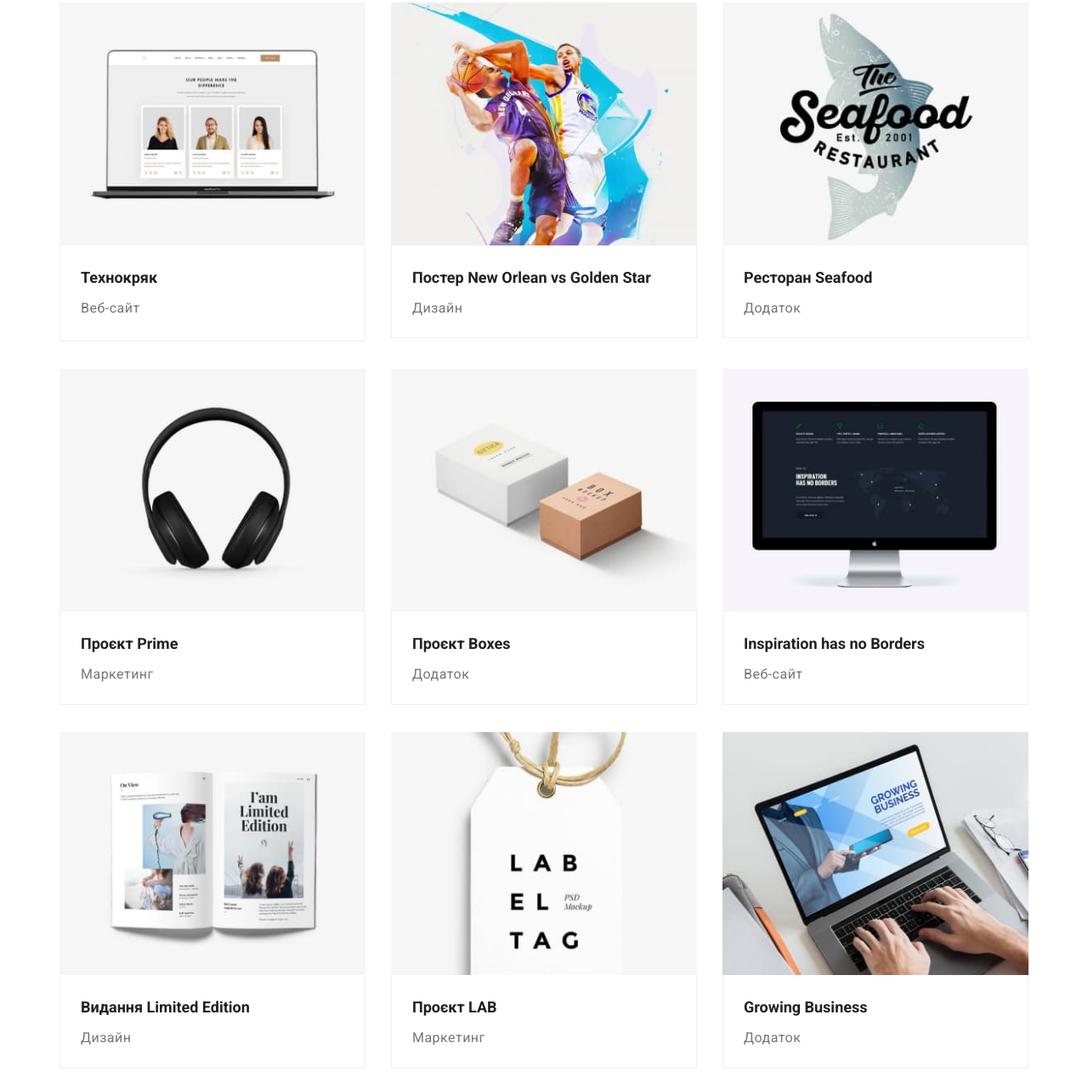
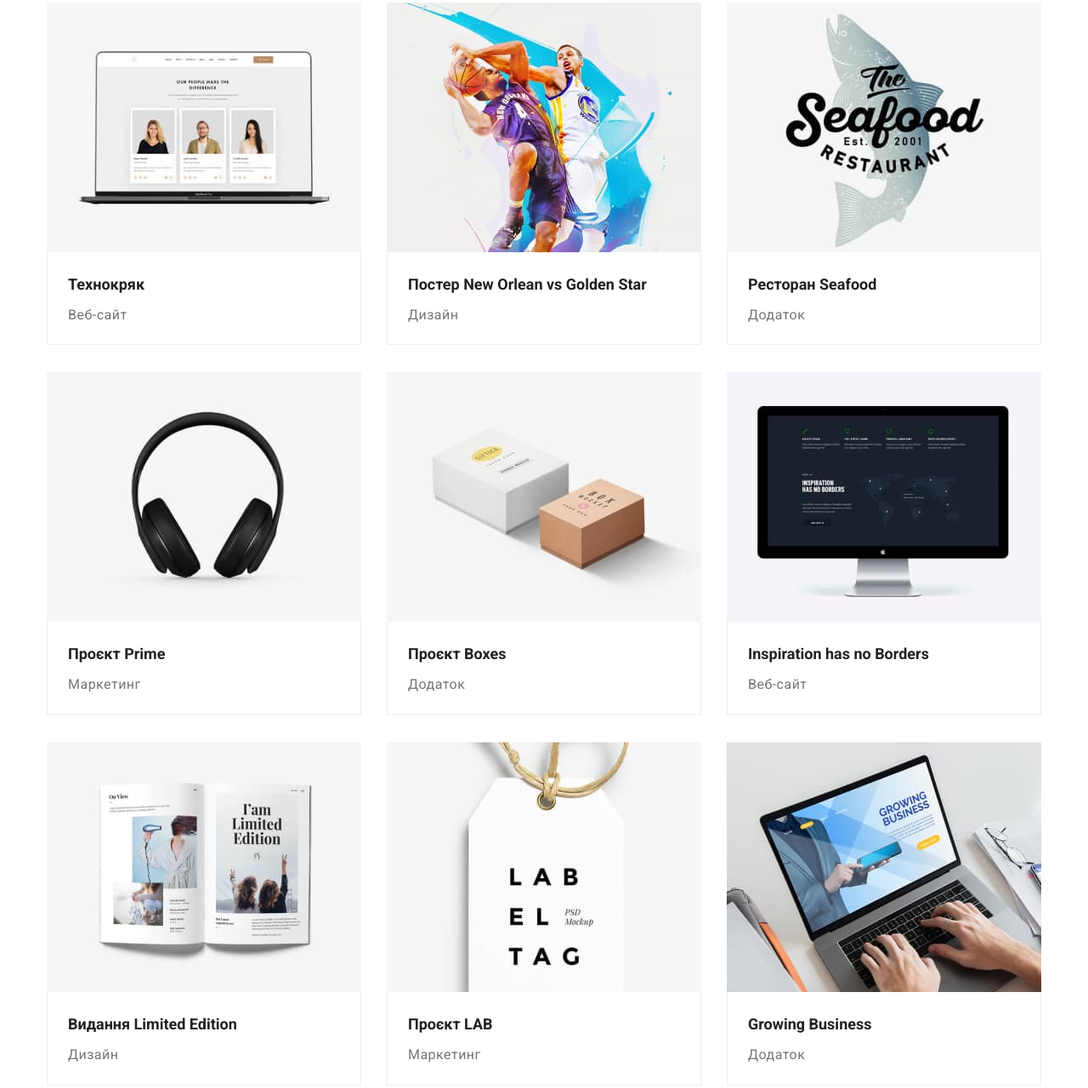
Before and after one commit to Ruslan1204/goit-markup-hw-08, a plain HTML site: page portfolio.html in a window 1280 px wide. Shown: the part 230-1511 px from the top of the page at 85% size. Drawn offline with nearby package versions, Linux system fonts and the light colour scheme.

Commit message:
Correct5

```diff
--- a/portfolio.html
+++ b/portfolio.html
@@ -106,7 +106,6 @@
                 <ul class="projects list">
                     <li class="projects__images">
                         <a href="" class="projects__focus list">
-                            <div class="projects__active">
                             <div class="projects__box">
                                 <picture>
                                     <source srcset="./images/techno-phone.jpg 1x, ./images/techno-phone@2x.jpg 2x" media="(max-width:767px)">
@@ -125,16 +124,15 @@
                                 </p>
                                 </div>
                             </div>
-                                <div class="container-title container-title_padding">
+                            <div class="container-title">
                                 <h2 class="navigation-title">Технокряк</h2>
                                 <p class="title">Веб-сайт</p>
-                                </div>
+                                <!-- <div class="container-title__content"> -->
                             </div>
                         </a>
                     </li>
                     <li class="projects__images">
-                        <a href="" class="list">
-                            <div class="projects__active">
+                        <a href="" class="projects__focus list">
                             <div class="projects__box">
                                 <picture>
                                     <source srcset="./images/neworlean-phone.jpg 1x, ./images/neworlean-phone@2x.jpg 2x" media="(max-width:767px)">
@@ -145,7 +143,6 @@
 
                                     <img src="./images/neworlean.jpg" alt="Постер New Orlean vs Golden Star">
                                 </picture>
-
                                 <div class="projects__position">
                                     <p class="projects__text">Ресурс пропонує комплексні пропозиції з різним рівнем
                                         функціоналу та сервісів.
@@ -155,15 +152,15 @@
                                 </div>
                             </div>
                             <div class="container-title">
+                                <!-- <div class="container-title__content">
+                                </div> -->
                                 <h2 class="navigation-title">Постер New Orlean vs Golden Star</h2>
                                 <p class="title">Дизайн</p>
-                                </div>
                             </div>
                         </a>
                     </li>
                     <li class="projects__images">
-                        <a href="" class="list">
-                            <div class="projects__active">
+                        <a href="" class="projects__focus list">
                             <div class="projects__box">
                                 <picture>
                                     <source srcset="./images/seafood-phone.jpg 1x, ./images/seafood-phone@2x.jpg 2x" media="(max-width:767px)">
@@ -186,12 +183,10 @@
                                 <h2 class="navigation-title">Ресторан Seafood</h2>
                                 <p class="title">Додаток</p>
                             </div>
-                            </div>
                         </a>
                     </li>
                     <li class="projects__images">
-                        <a href="" class="list">
-                            <div class="projects__active">
+                        <a href="" class="projects__focus list">
                             <div class="projects__box">
                                 <picture>
                                     <source srcset="./images/prime-phone.jpg 1x, ./images/prime-phone@2x.jpg 2x" media="(max-width:767px)">
@@ -214,12 +209,10 @@
                                 <h2 class="navigation-title">Проєкт Prime</h2>
                                 <p class="title">Маркетинг</p>
                             </div>
-                            </div>
                         </a>
                     </li>
                     <li class="projects__images">
-                        <a href="" class="list">
-                            <div class="projects__active">
+                        <a href="" class="projects__focus list">
                             <div class="projects__box">
                                 <picture>
                                     <source srcset="./images/вoxes-phone.jpg 1x, ./images/вoxes-phone@2x.jpg 2x" media="(max-width:767px)">
@@ -242,12 +235,10 @@
                                 <h2 class="navigation-title">Проєкт Boxes</h2>
                                 <p class="title">Додаток</p>
                             </div>
-                            </div>
                         </a>
                     </li>
                     <li class="projects__images">
-                        <a href="" class="list">
-                            <div class="projects__active">
+                        <a href="" class="projects__focus list">
                             <div class="projects__box">
                                 <picture>
                                     <source srcset="./images/inspiration-phone.jpg 1x, ./images/inspiration-phone@2x.jpg 2x" media="(max-width:767px)">
@@ -270,12 +261,10 @@
                                 <h2 class="navigation-title">Inspiration has no Borders</h2>
                                 <p class="title">Веб-сайт</p>
                             </div>
-                            </div>
                         </a>
                     </li>
                     <li class="projects__images">
-                        <a href="" class="list">
-                            <div class="projects__active">
+                        <a href="" class="projects__focus list">
                             <div class="projects__box">
                                 <picture>
                                     <source srcset="./images/limitededition-phone.jpg 1x, ./images/limitededition-phone@2x.jpg 2x" media="(max-width:767px)">
@@ -298,12 +287,10 @@
                                 <h2 class="navigation-title">Видання Limited Edition</h2>
                                 <p class="title">Дизайн</p>
                             </div>
-                            </div>
                         </a>
                     </li>
                     <li class="projects__images">
-                        <a href="" class="list">
-                            <div class="projects__active">
+                        <a href="" class="projects__focus list">
                             <div class="projects__box">
                                 <picture>
                                     <source srcset="./images/lab-phone.jpg 1x, ./images/lab-phone@2x.jpg 2x" media="(max-width:767px)">
@@ -326,12 +313,10 @@
                                 <h2 class="navigation-title">Проєкт LAB</h2>
                                 <p class="title">Маркетинг</p>
                             </div>
-                            </div>
                         </a>
                     </li>
                     <li class="projects__images">
-                        <a href="" class="list">
-                            <div class="projects__active">
+                        <a href="" class="projects__focus list">
                             <div class="projects__box">
                                 <picture>
                                     <source srcset="./images/growing-business-phone.jpg 1x, ./images/growing-business-phone@2x.jpg 2x" media="(max-width:767px)">
@@ -354,7 +339,6 @@
                             <div class="container-title">
                                 <h2 class="navigation-title">Growing Business</h2>
                                 <p class="title">Додаток</p>
-                                </div>
                             </div>
                         </a>
                     </li>
--- a/sass/base/_common.scss
+++ b/sass/base/_common.scss
@@ -12,7 +12,7 @@ body {
 
 img {
     display: block;
-    // max-width: 100%;
+    width: 100%;
     height: auto;
 }
 
--- a/sass/base/_container.scss
+++ b/sass/base/_container.scss
@@ -24,6 +24,6 @@
 // 1200+
 @media screen and (min-width: 1200px) {
     .container{
-        width: 1170px;
+        width: 1200px;
     }
 }
--- a/sass/components/_navigation.scss
+++ b/sass/components/_navigation.scss
@@ -13,12 +13,18 @@
     flex-wrap: wrap;
 }
 
-.projects__active{
+.projects__focus{
+    display: flex;
+    flex-direction: column;
+    height: 100%;
+}
+
+.projects__focus .container-title{
     transition: box-shadow 250ms cubic-bezier(0.4, 0, 0.2, 1);
 }
 
-.projects__active:focus,
-.projects__active:hover {
+.projects__focus:focus .container-title,
+.projects__focus:hover .container-title{
     box-shadow: 0px 1px 1px rgba(0, 0, 0, 0.12),
     0px 4px 4px rgba(0, 0, 0, 0.06),
     1px 4px 6px rgba(0, 0, 0, 0.16);
@@ -45,8 +51,8 @@
 
     background-color:  rgba(33, 150, 243, 0.9);
 
-    .projects__active:hover &,
-    .projects__active:focus &{
+    .projects__focus:hover &,
+    .projects__focus:focus &{
         /* opacity: 1; */
         transform: translateY(-100%);
     }
@@ -123,7 +129,7 @@
 
 @media screen and (max-width:479px) {
     .projects__text{
-        font-size: 17px;
+        font-size: 15px;
         line-height: 1.3;
         padding: 24px 24px;
     }
@@ -148,10 +154,12 @@
         margin-right: 0;
         }
 
-        &:nth-last-child(-n + 2){
-        margin-bottom: 0;
-        }
     }
+
+    .container-title{
+        flex-grow: 1;
+    }
+
 }
 
 @media screen and (min-width:1200px){
--- a/sass/components/_titele.scss
+++ b/sass/components/_titele.scss
@@ -56,7 +56,6 @@
 }
 
 .hidden{
-
     color: var(--hero-text-color);
     font-weight: 900;
     font-size: 44px;
@@ -81,39 +80,21 @@
         text-align: center;
     }
 
-    .container-title{
-        flex-grow: 1;
-    }
 
 }
 
-
-
-    .container-title_padding{
-        padding-bottom: 56px;
-    }
-
-
+@media screen and (min-width:768px) {
     .container-title{
-        // width: 354px;
         letter-spacing: 0.06em;
     }
-
-    .footer-form-titel{
-        text-align: center;
-    }
-
+}
 
 @media screen and (min-width:1200px){
     .navigation-title{
         letter-spacing: initial;
     }
 
-    .container-title_padding{
-        padding-bottom: 24px;
+    .container-title{
+        width: 100%;
     }
-
-    // .container-title{
-    //     width: 370px;
-    // }
 }
--- a/sass/layout/_footer.scss
+++ b/sass/layout/_footer.scss
@@ -177,6 +177,10 @@
         margin: 0;
     }
 
+    .footer-form{
+        align-items: center;
+    }
+
 
     .wrap-form__input{
         width: 450px;
@@ -211,6 +215,8 @@
     }
 
     .footer-form{
+        align-items:initial;
+
         width: 570px;
         margin-top: 0;
         margin-left: 0;
--- a/sass/layout/_hero.scss
+++ b/sass/layout/_hero.scss
@@ -83,7 +83,7 @@
 @media screen and (min-width: 1200px){
 
     .hero__container_overlay{
-        min-width: 1600px;
+        max-width: 1600px;
         height: 600px;
         background-image:
         linear-gradient(to right, rgba(47, 48, 58, 0.4),
--- a/sass/layout/_team.scss
+++ b/sass/layout/_team.scss
@@ -1,7 +1,3 @@
-img{
-    width: 100%;
-}
-
 
 .background-color{
     background-color: var(--section-team-bacground-color);
```
Also changed, not shown: sass/layout/_header.scss (+8 -3 lines), css/main.css, css/main.min.css, 2 other files. Lines whose indentation alone changed are shown as unchanged.
